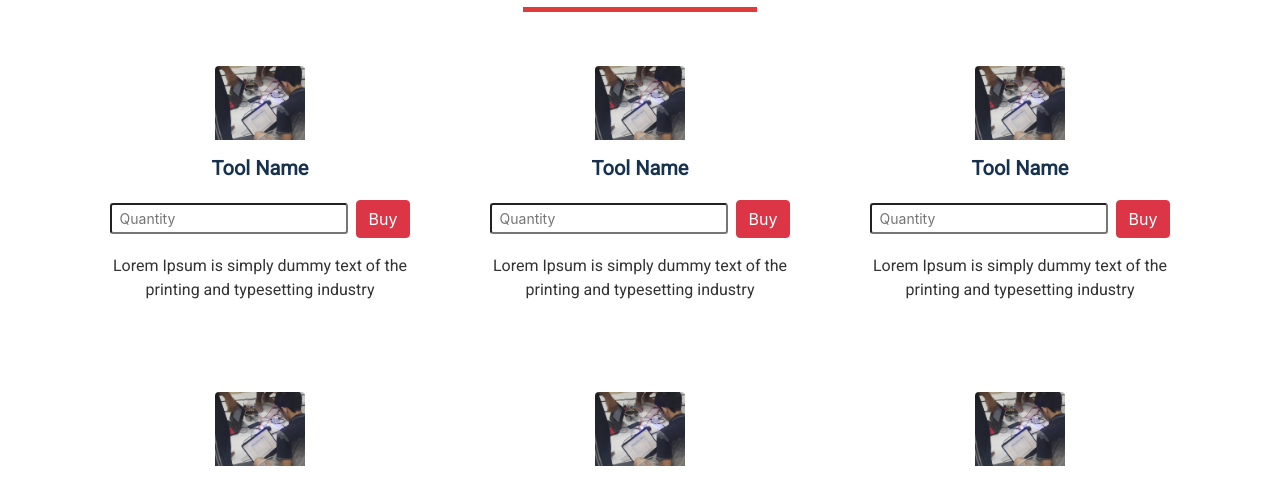
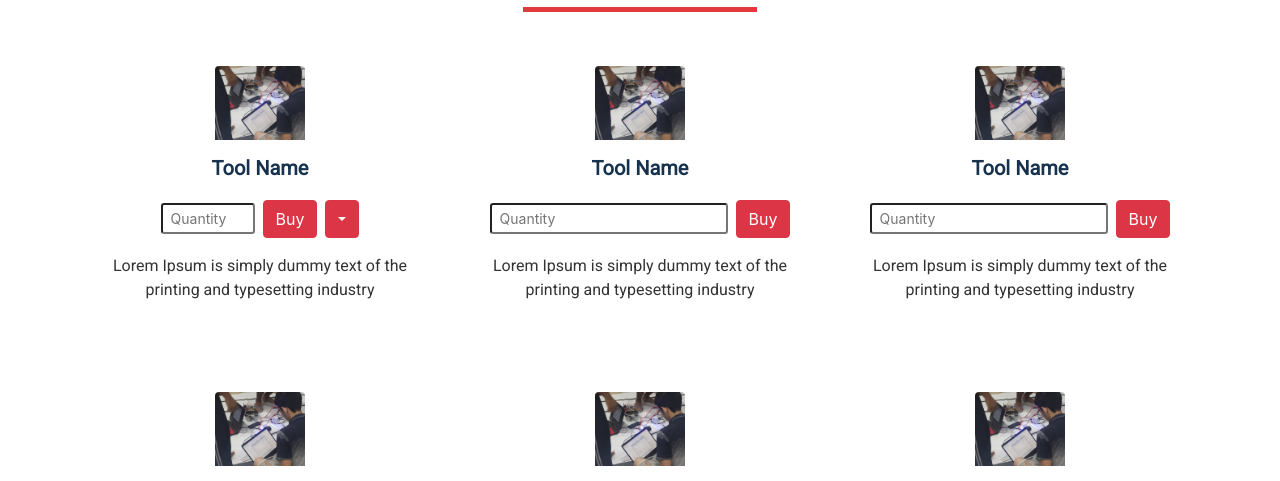
Before and after one commit to MNNIT-Robotics-Club-Official/Robotics_Club_Website, a Django app: page /components/ in a window 1280 px wide. Shown: the part 145-626 px from the top of the page. Run offline with Django 3.2, Linux system fonts and the light colour scheme; some libraries are stand-ins or nearby versions.

Commit message:
Added options

```diff
--- a/templates/components.html
+++ b/templates/components.html
@@ -24,9 +24,18 @@ Robotics Club MNNIT
                         <img src="{% static 'img/r9.jpg' %}" alt="img" class="img-fluid rounded pb-3">
                         <h4>Tool Name</h4>
                         <form class="form-inline mb-3 justify-content-center">
-                            <input class="form-control-sm mr-2" type="number" placeholder="Quantity"
-                                aria-label="Quantity">
-                            <button class="btn btn-danger my-2 my-sm-0" type="submit">Buy</button>
+
+                            <input class="form-control-sm mr-2" type="text" placeholder="Quantity" aria-label="Quantity"
+                                maxlength="4" size="4">
+                            <button class="btn btn-danger my-2 my-sm-0 mr-2" type="submit">Buy</button>
+                            <div class="btn-group">
+                                <button type="button" class="btn btn-danger dropdown-toggle" data-toggle="dropdown"
+                                    aria-haspopup="true" aria-expanded="false"></button>
+                                <div class="dropdown-menu">
+                                    <a class="dropdown-item" href="#">Requested</a>
+                                    <a class="dropdown-item" href="#">Issued By</a>
+                                </div>
+                            </div>
                         </form>
                         <p>Lorem Ipsum is simply dummy text of the printing and typesetting industry</p>
                     </div>
```
